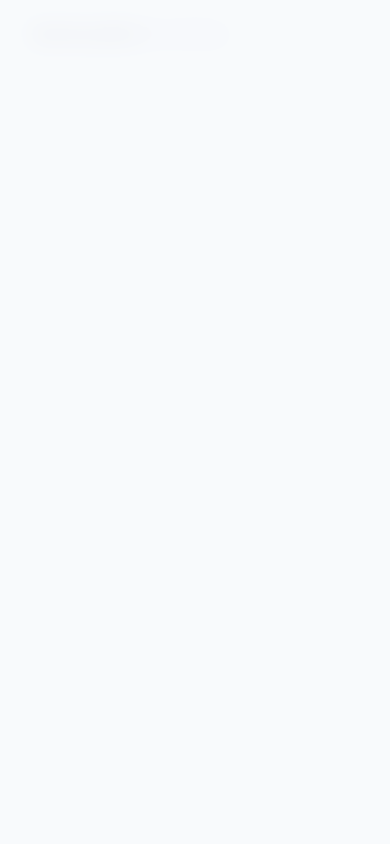
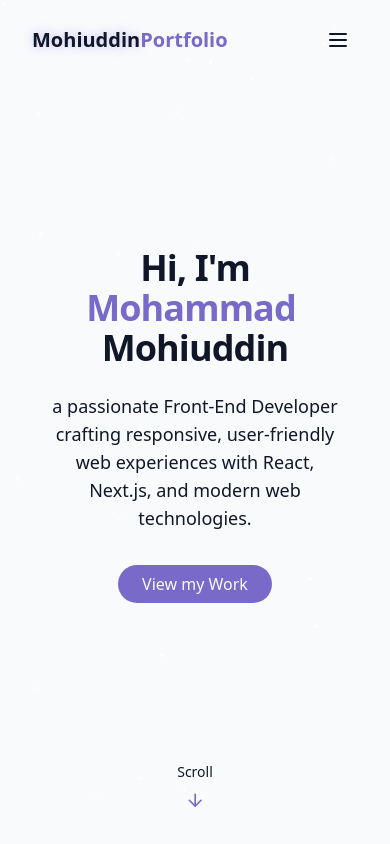
Before and after one commit to Mohiuddin10/portfolio, a React (Vite) app: page / in a window 390 px wide. Built offline with nearby package versions, Linux system fonts and the light colour scheme.

Commit message:
hero scroll down

```diff
--- /dev/null
+++ b/src/components/HeroSection.jsx
@@ -0,0 +1,42 @@
+import { ArrowDown } from "lucide-react";
+
+const HeroSection = () => {
+  return (
+    <section
+      id="hero"
+      className="relative min-h-screen flex flex-col items-center justify-center px-4"
+    >
+      <div className="container max-w-4xl mx-auto text-center z-10">
+        <div className="space-y-6">
+          <h1 className="text-4xl md:text-6xl font-bold tracking-tight">
+            <span className="opacity-0 animate-fade-in">Hi, I'm</span>
+            <span className="opacity-0 text-primary animate-fade-in-delay-1">
+              {" "}
+              Mohammad
+            </span>
+            <span className="text-gradient ml-2 opacity-0 animate-fade-in-delay-2">
+              {" "}
+              Mohiuddin
+            </span>
+          </h1>
+
+          <p className="text-lg md:text-xl text-muted-forground max-2-2xl mx-auto opacity-0 animate-fade-in-delay-3">
+            a passionate Front-End Developer crafting responsive, user-friendly
+            web experiences with React, Next.js, and modern web technologies.
+          </p>
+          <div className="pt-4 opacity-0 animate-fade-in-delay-4">
+            <a href="#projects" className="cosmic-button">
+              View my Work
+            </a>
+          </div>
+        </div>
+      </div>
+      <div className="absolute bottom-8 left-1/2 transform -translate-x-1/2 flex flex-col items-center animate-bounce">
+        <span className="text-sm text-muted-foreground mb-2">Scroll</span>
+        <ArrowDown className="h-5 w-5 text-primary" />
+      </div>
+    </section>
+  );
+};
+
+export default HeroSection;
--- a/src/components/Navbar.jsx
+++ b/src/components/Navbar.jsx
@@ -1,4 +1,5 @@
 import { cn } from "@/lib/utils";
+import { Menu, X } from "lucide-react";
 import { useEffect, useState } from "react";
 
 const navItems = [
@@ -52,18 +53,29 @@
         </div>
 
         {/* mobile nav  */}
+        <button
+          onClick={() => setIsMenuOpen(!isMenuOpen)}
+          className="md:hidden p-2 text-foreground z-50"
+          aria-level={isMenuOpen ? "Close menu" : "Open menu"}
+        >
+          {isMenuOpen ? <X size={24} /> : <Menu size={24} />}
+        </button>
         <div
           className={cn(
             "fixed inset-0 bg-background/95 backdrop-blur-md z-40 flex flex-col items-center justify-center",
-            "transition-all duration-300 md:hidden"
+            "transition-all duration-300 md:hidden",
+            isMenuOpen
+              ? "opacity-100 pointer-events-auto"
+              : "opacity-0 pointer-events-none"
           )}
         >
-          <div className="hidden md:flex space-x-8">
+          <div className="flex flex-col space-y-8 text-xl">
             {navItems.map((item, key) => (
               <a
                 key={key}
                 href={item.href}
                 className="text-foreground/80 hover:text-primary transition-colors duration-300"
+                onClick={() => setIsMenuOpen(false)}
               >
                 {item.name}
               </a>
--- a/src/pages/Home.jsx
+++ b/src/pages/Home.jsx
@@ -1,3 +1,4 @@
+import HeroSection from "../components/HeroSection";
 import { Navbar } from "../components/Navbar";
 import { ThemeToggle } from "../components/ThemeToggle";
 import { StarBackground } from "@/components/StarBackground";
@@ -8,6 +9,9 @@
       <ThemeToggle />
       <StarBackground />
       <Navbar />
+      <main>
+        <HeroSection />
+      </main>
     </div>
   );
 };
```
